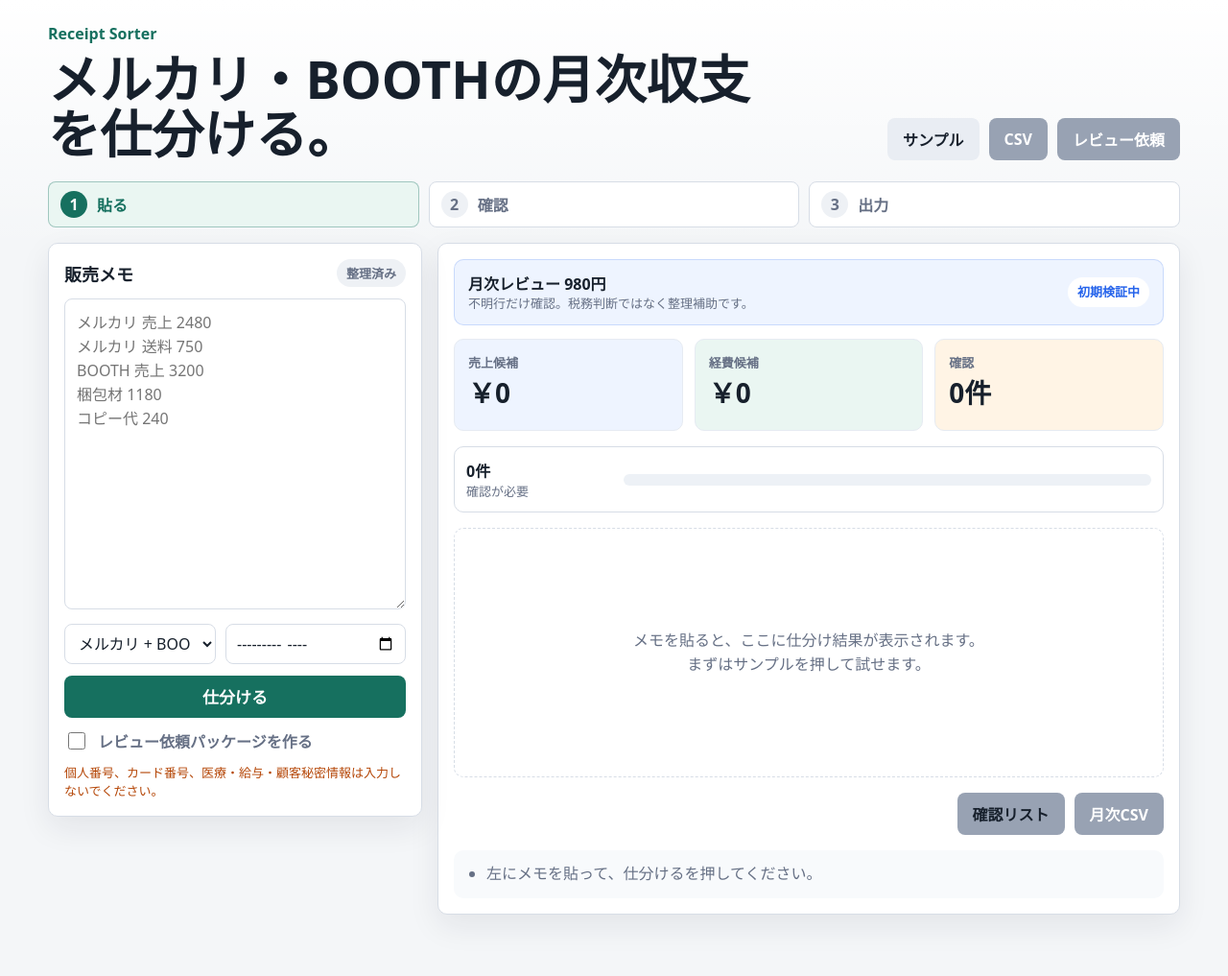
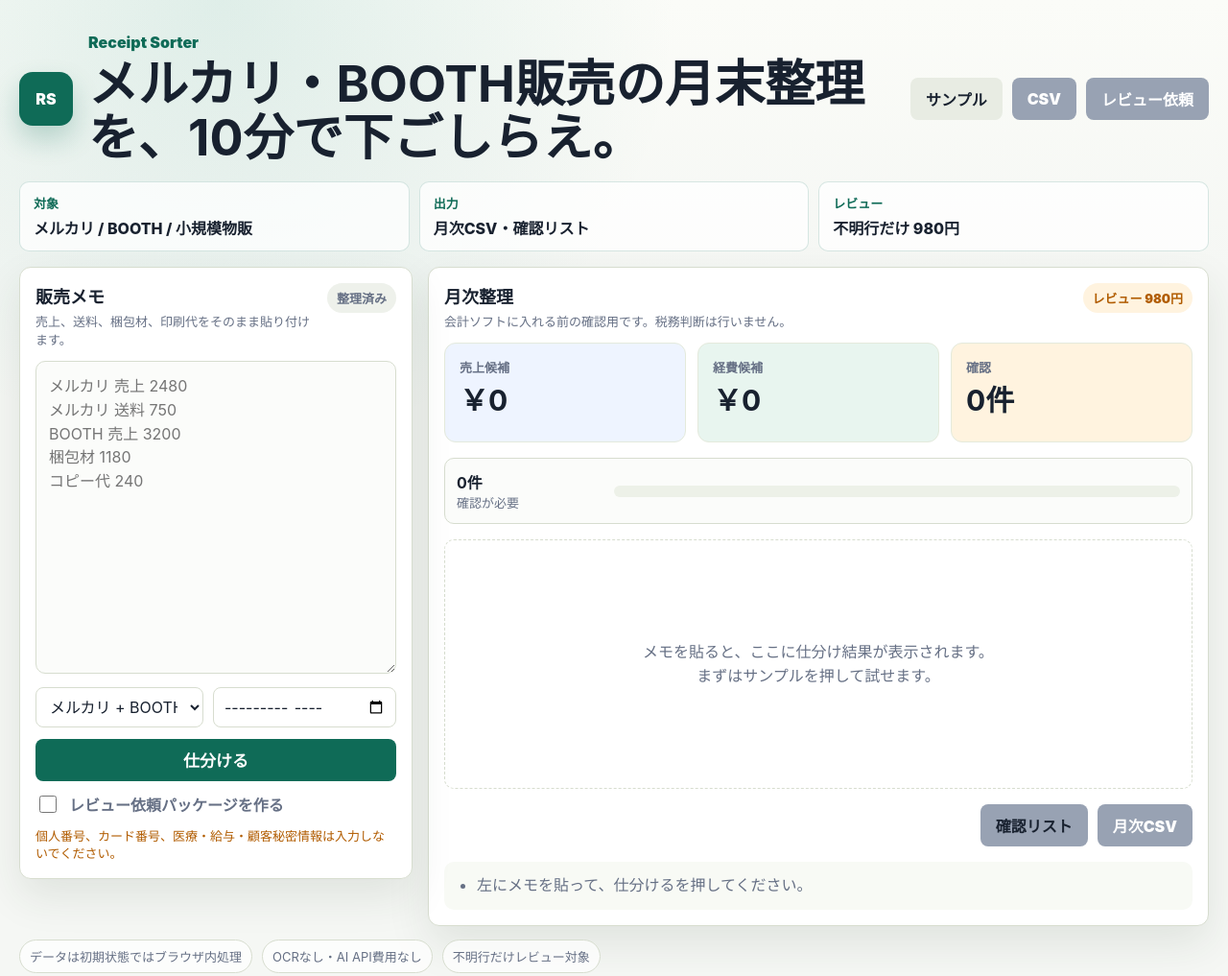
Before and after one commit to trinitrotorol/receipt-sorter, a website: page public/index.html in a window 1280 px wide. Shown: the whole page at 96% size. Drawn offline with Linux system fonts and the light colour scheme.

Commit message:
Refine seller cleanup app design

```diff
--- a/public/index.html
+++ b/public/index.html
@@ -9,27 +9,33 @@
   <body>
     <main class="app-shell">
       <header class="topbar">
-        <div>
-          <p class="kicker">Receipt Sorter</p>
-          <h1>メルカリ・BOOTHの月次収支を仕分ける。</h1>
+        <div class="brand">
+          <span class="brand-mark">RS</span>
+          <div>
+            <p class="kicker">Receipt Sorter</p>
+            <h1>メルカリ・BOOTH販売の月末整理を、10分で下ごしらえ。</h1>
+          </div>
         </div>
-        <div class="top-actions">
+        <div class="top-actions" aria-label="出力">
           <button type="button" id="demo-button" class="ghost">サンプル</button>
           <button type="button" id="csv-button" disabled>CSV</button>
           <button type="button" id="review-button" disabled>レビュー依頼</button>
         </div>
       </header>
 
-      <section class="flow">
-        <div class="step active"><span>1</span>貼る</div>
-        <div class="step"><span>2</span>確認</div>
-        <div class="step"><span>3</span>出力</div>
+      <section class="status-line">
+        <div><strong>対象</strong><span>メルカリ / BOOTH / 小規模物販</span></div>
+        <div><strong>出力</strong><span>月次CSV・確認リスト</span></div>
+        <div><strong>レビュー</strong><span>不明行だけ 980円</span></div>
       </section>
 
       <section class="layout">
         <aside class="capture">
-          <div class="capture-head">
-            <h2>販売メモ</h2>
+          <div class="section-head">
+            <div>
+              <h2>販売メモ</h2>
+              <p>売上、送料、梱包材、印刷代をそのまま貼り付けます。</p>
+            </div>
             <span id="status-pill">未整理</span>
           </div>
           <textarea id="raw-notes" rows="12" placeholder="メルカリ 売上 2480
@@ -55,12 +61,12 @@ BOOTH 売上 3200
         </aside>
 
         <section class="dashboard">
-          <div class="offer-strip">
+          <div class="section-head">
             <div>
-              <strong>月次レビュー 980円</strong>
-              <span>不明行だけ確認。税務判断ではなく整理補助です。</span>
+              <h2>月次整理</h2>
+              <p>会計ソフトに入れる前の確認用です。税務判断は行いません。</p>
             </div>
-            <span>初期検証中</span>
+            <span class="price-chip">レビュー 980円</span>
           </div>
 
           <div class="summary" id="summary"></div>
@@ -83,6 +89,12 @@ BOOTH 売上 3200
           <div class="checklist" id="checklist"></div>
         </section>
       </section>
+
+      <section class="proof-strip">
+        <span>データは初期状態ではブラウザ内処理</span>
+        <span>OCRなし・AI API費用なし</span>
+        <span>不明行だけレビュー対象</span>
+      </section>
     </main>
 
     <script src="./app.js"></script>
--- a/public/styles.css
+++ b/public/styles.css
@@ -1,18 +1,19 @@
 :root {
   color-scheme: light;
-  --bg: #f4f6f8;
+  --bg: #f5f7f4;
   --panel: #ffffff;
-  --ink: #17202c;
+  --ink: #18212f;
   --muted: #667085;
-  --line: #d7dde6;
-  --green: #16705f;
-  --blue: #2563eb;
-  --amber: #b54708;
+  --line: #d7ddcf;
+  --green: #0f6b57;
+  --teal: #178a7a;
+  --blue: #2f5fbd;
+  --amber: #b15c00;
   --red: #b42318;
-  --soft-green: #eaf6f2;
-  --soft-blue: #eef4ff;
-  --soft-amber: #fff4e5;
-  --shadow: 0 12px 32px rgba(20, 30, 45, 0.08);
+  --mint: #e8f5ef;
+  --sky: #eef4ff;
+  --warm: #fff3df;
+  --shadow: 0 18px 44px rgba(41, 54, 36, 0.1);
 }
 
 * {
@@ -23,10 +24,10 @@ body {
   margin: 0;
   min-height: 100vh;
   background:
-    linear-gradient(180deg, #ffffff 0, rgba(255, 255, 255, 0) 260px),
-    var(--bg);
+    radial-gradient(circle at 18% 0%, rgba(23, 138, 122, 0.12), transparent 32%),
+    linear-gradient(180deg, #fbfcf8 0, var(--bg) 280px);
   color: var(--ink);
-  font-family: system-ui, -apple-system, BlinkMacSystemFont, "Segoe UI", sans-serif;
+  font-family: Inter, ui-sans-serif, system-ui, -apple-system, BlinkMacSystemFont, "Segoe UI", sans-serif;
 }
 
 button,
@@ -37,29 +38,49 @@ input {
 }
 
 .app-shell {
-  width: min(1180px, calc(100% - 28px));
+  width: min(1240px, calc(100% - 28px));
   margin: 0 auto;
   padding: 24px 0 44px;
 }
 
 .topbar {
   display: grid;
-  grid-template-columns: 1fr auto;
-  gap: 18px;
-  align-items: end;
+  grid-template-columns: minmax(0, 1fr) auto;
+  gap: 20px;
+  align-items: center;
+  padding: 10px 0 18px;
+}
+
+.brand {
+  display: grid;
+  grid-template-columns: 56px minmax(0, 1fr);
+  gap: 16px;
+  align-items: center;
+}
+
+.brand-mark {
+  display: grid;
+  place-items: center;
+  width: 56px;
+  height: 56px;
+  border-radius: 14px;
+  background: var(--green);
+  color: #fff;
+  font-weight: 900;
+  box-shadow: 0 14px 28px rgba(15, 107, 87, 0.24);
 }
 
 .kicker {
-  margin: 0 0 8px;
+  margin: 0 0 6px;
   color: var(--green);
-  font-weight: 800;
+  font-weight: 900;
 }
 
 h1 {
   margin: 0;
-  max-width: 760px;
-  font-size: clamp(30px, 5vw, 54px);
-  line-height: 1.05;
+  max-width: 880px;
+  font-size: clamp(30px, 4.4vw, 52px);
+  line-height: 1.07;
   letter-spacing: 0;
 }
 
@@ -68,7 +89,8 @@ h2 {
   font-size: 18px;
 }
 
-.top-actions {
+.top-actions,
+.export-panel {
   display: flex;
   flex-wrap: wrap;
   gap: 10px;
@@ -82,8 +104,12 @@ button {
   padding: 0 16px;
   color: #fff;
   background: var(--green);
-  font-weight: 800;
+  font-weight: 900;
   cursor: pointer;
+}
+
+button:hover:not(:disabled) {
+  background: #0b5b4a;
 }
 
 button:disabled {
@@ -93,7 +119,11 @@ button:disabled {
 
 .ghost {
   color: var(--ink);
-  background: #e9edf3;
+  background: #e8ece3;
+}
+
+.ghost:hover:not(:disabled) {
+  background: #dfe6d8;
 }
 
 .primary {
@@ -102,82 +132,40 @@ button:disabled {
   font-size: 17px;
 }
 
-.offer-strip {
-  display: flex;
-  justify-content: space-between;
-  gap: 14px;
-  align-items: center;
-  border: 1px solid rgba(37, 99, 235, 0.18);
-  border-radius: 10px;
-  background: var(--soft-blue);
-  padding: 12px 14px;
-  margin-bottom: 14px;
+.status-line {
+  display: grid;
+  grid-template-columns: repeat(3, minmax(0, 1fr));
+  gap: 10px;
+  margin: 0 0 16px;
 }
 
-.offer-strip strong,
-.offer-strip span {
+.status-line div {
+  min-height: 62px;
+  border: 1px solid rgba(15, 107, 87, 0.16);
+  border-radius: 10px;
+  background: rgba(255, 255, 255, 0.74);
+  padding: 12px 14px;
+}
+
+.status-line strong,
+.status-line span {
   display: block;
 }
 
-.offer-strip span {
-  color: var(--muted);
+.status-line strong {
+  color: var(--green);
   font-size: 13px;
-  line-height: 1.45;
 }
 
-.offer-strip > span {
-  flex: 0 0 auto;
-  border-radius: 999px;
-  background: #fff;
-  color: var(--blue);
-  padding: 6px 10px;
-  font-weight: 900;
-}
-
-.flow {
-  display: grid;
-  grid-template-columns: repeat(3, minmax(0, 1fr));
-  gap: 10px;
-  margin: 22px 0 16px;
-}
-
-.step {
-  display: flex;
-  align-items: center;
-  gap: 10px;
-  min-height: 48px;
-  border: 1px solid var(--line);
-  border-radius: 8px;
-  padding: 0 12px;
-  background: var(--panel);
-  color: var(--muted);
+.status-line span {
+  margin-top: 4px;
+  color: var(--ink);
   font-weight: 800;
-}
-
-.step span {
-  display: grid;
-  place-items: center;
-  width: 28px;
-  height: 28px;
-  border-radius: 999px;
-  background: #eef1f5;
-  color: var(--muted);
-}
-
-.step.active {
-  border-color: rgba(22, 112, 95, 0.35);
-  background: var(--soft-green);
-  color: var(--green);
-}
-
-.step.active span {
-  background: var(--green);
-  color: #fff;
 }
 
 .layout {
   display: grid;
-  grid-template-columns: 390px 1fr;
+  grid-template-columns: 410px minmax(0, 1fr);
   gap: 16px;
   align-items: start;
 }
@@ -185,7 +173,7 @@ button:disabled {
 .capture,
 .dashboard {
   border: 1px solid var(--line);
-  border-radius: 10px;
+  border-radius: 12px;
   background: var(--panel);
   box-shadow: var(--shadow);
 }
@@ -196,32 +184,60 @@ button:disabled {
   top: 16px;
 }
 
-.capture-head {
+.dashboard {
+  padding: 16px;
+}
+
+.section-head {
   display: flex;
   justify-content: space-between;
-  align-items: center;
-  gap: 12px;
+  align-items: flex-start;
+  gap: 14px;
   margin-bottom: 12px;
 }
 
+.section-head p {
+  margin: 5px 0 0;
+  color: var(--muted);
+  font-size: 13px;
+  line-height: 1.45;
+}
+
+#status-pill,
+.price-chip {
+  flex: 0 0 auto;
+  border-radius: 999px;
+  padding: 6px 10px;
+  font-size: 13px;
+  font-weight: 900;
+}
+
 #status-pill {
-  border-radius: 999px;
-  background: #eef1f5;
+  background: #eef1eb;
   color: var(--muted);
-  padding: 5px 10px;
-  font-size: 13px;
-  font-weight: 800;
+}
+
+.price-chip {
+  background: var(--warm);
+  color: var(--amber);
 }
 
 textarea {
   width: 100%;
   border: 1px solid var(--line);
-  border-radius: 8px;
-  padding: 12px;
+  border-radius: 10px;
+  padding: 13px;
   resize: vertical;
   color: var(--ink);
   line-height: 1.55;
-  background: #fff;
+  background: #fbfcfa;
+}
+
+textarea:focus,
+select:focus,
+input:focus {
+  outline: 3px solid rgba(23, 138, 122, 0.18);
+  border-color: var(--teal);
 }
 
 .meta-row {
@@ -248,7 +264,7 @@ input {
   gap: 10px;
   margin-top: 12px;
   color: var(--muted);
-  font-weight: 700;
+  font-weight: 800;
 }
 
 .review-toggle input {
@@ -264,10 +280,6 @@ input {
   line-height: 1.45;
 }
 
-.dashboard {
-  padding: 16px;
-}
-
 .summary {
   display: grid;
   grid-template-columns: repeat(3, minmax(0, 1fr));
@@ -275,36 +287,36 @@ input {
 }
 
 .metric {
-  min-height: 96px;
-  border-radius: 10px;
-  padding: 14px;
-  background: #f8fafc;
-  border: 1px solid #e6ebf2;
+  min-height: 104px;
+  border-radius: 12px;
+  padding: 15px;
+  background: #f8faf5;
+  border: 1px solid #e4eadc;
 }
 
 .metric.income {
-  background: var(--soft-blue);
+  background: var(--sky);
 }
 
 .metric.expense {
-  background: var(--soft-green);
+  background: var(--mint);
 }
 
 .metric.review {
-  background: var(--soft-amber);
+  background: var(--warm);
 }
 
 .metric span {
   display: block;
   color: var(--muted);
   font-size: 13px;
-  font-weight: 800;
+  font-weight: 900;
 }
 
 .metric strong {
   display: block;
-  margin-top: 8px;
-  font-size: 28px;
+  margin-top: 10px;
+  font-size: 30px;
   line-height: 1;
 }
 
@@ -317,6 +329,7 @@ input {
   border: 1px solid var(--line);
   border-radius: 10px;
   padding: 12px;
+  background: #fbfcfa;
 }
 
 .review-strip strong,
@@ -333,7 +346,7 @@ input {
   height: 12px;
   border-radius: 999px;
   overflow: hidden;
-  background: #edf1f6;
+  background: #edf1e8;
 }
 
 .bar span {
@@ -351,7 +364,7 @@ input {
 
 .item-card {
   display: grid;
-  grid-template-columns: 92px 1fr 116px;
+  grid-template-columns: 80px minmax(0, 1fr) 116px;
   gap: 12px;
   align-items: center;
   border: 1px solid var(--line);
@@ -369,17 +382,17 @@ input {
 }
 
 .type.income {
-  background: var(--soft-blue);
+  background: var(--sky);
   color: var(--blue);
 }
 
 .type.expense {
-  background: var(--soft-green);
+  background: var(--mint);
   color: var(--green);
 }
 
 .type.unknown {
-  background: var(--soft-amber);
+  background: var(--warm);
   color: var(--amber);
 }
 
@@ -387,14 +400,9 @@ input {
   min-width: 0;
 }
 
-.memo strong {
-  display: block;
-  margin-bottom: 3px;
-}
-
 .memo span {
   display: block;
-  margin-top: 5px;
+  margin-top: 6px;
   color: var(--muted);
   overflow-wrap: anywhere;
 }
@@ -416,20 +424,17 @@ input {
   font-size: 18px;
 }
 
+.export-panel {
+  margin-top: 16px;
+}
+
 .checklist {
   margin-top: 16px;
   border-radius: 10px;
-  background: #f8fafc;
+  background: #f8faf5;
   padding: 12px 14px;
   color: var(--muted);
   line-height: 1.6;
-}
-
-.export-panel {
-  display: flex;
-  justify-content: flex-end;
-  gap: 10px;
-  margin-top: 16px;
 }
 
 .checklist ul {
@@ -448,9 +453,26 @@ input {
   line-height: 1.6;
 }
 
-@media (max-width: 860px) {
+.proof-strip {
+  display: flex;
+  flex-wrap: wrap;
+  gap: 10px;
+  margin-top: 14px;
+  color: var(--muted);
+  font-size: 13px;
+}
+
+.proof-strip span {
+  border: 1px solid var(--line);
+  border-radius: 999px;
+  background: rgba(255, 255, 255, 0.72);
+  padding: 7px 10px;
+}
+
+@media (max-width: 900px) {
   .topbar,
-  .layout {
+  .layout,
+  .status-line {
     grid-template-columns: 1fr;
   }
 
@@ -466,7 +488,6 @@ input {
     position: static;
   }
 
-  .flow,
   .summary {
     grid-template-columns: 1fr;
   }
```
